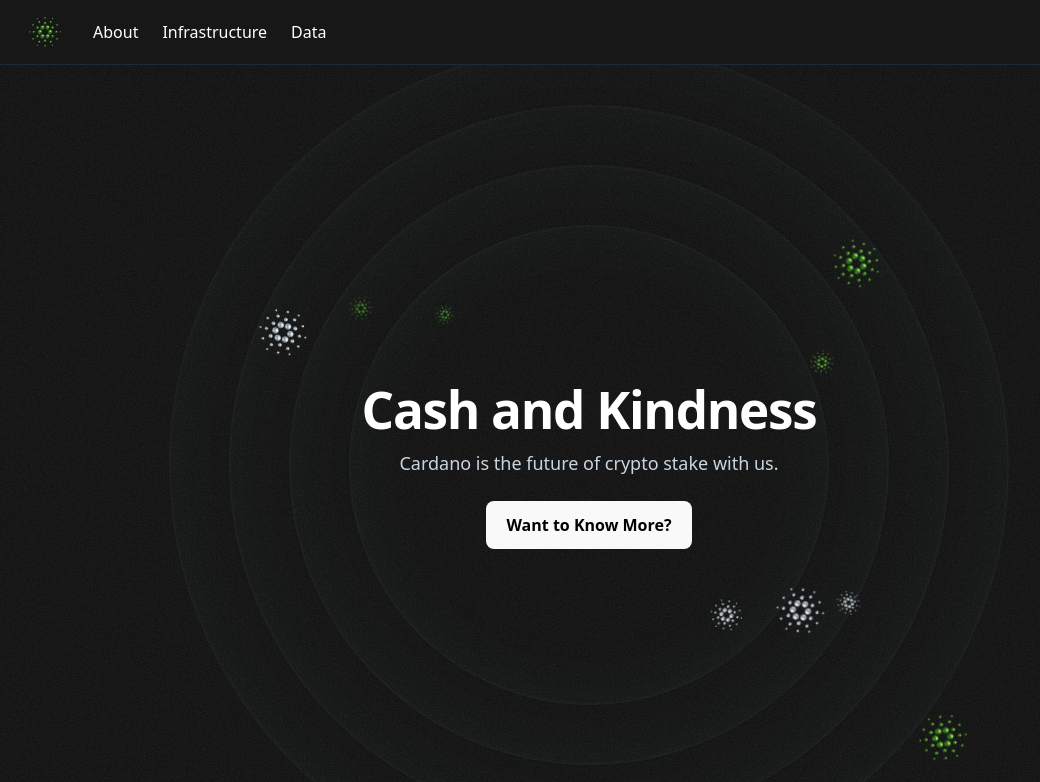
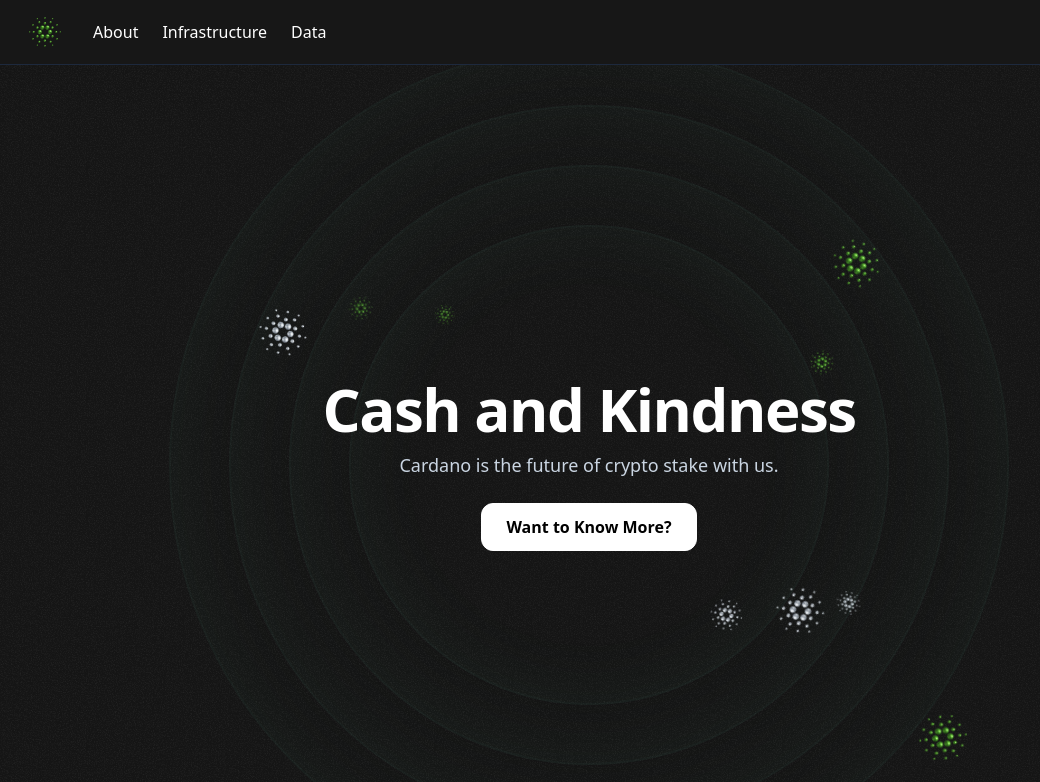
Before and after one commit to alewtschuk/stakepoolsite, a React (Vite) app in the folder cashsite/: page / in a window 1280 px wide. Shown: the top 782 px of the page, without its empty margins (51-1091 px from the left). Built offline with nearby package versions, Linux system fonts and the light colour scheme.

Commit message:
Darkmode button bug fixed

```diff
--- a/cashsite/src/index.css
+++ b/cashsite/src/index.css
@@ -2,76 +2,11 @@
 html {
   scroll-behavior: smooth;
 }
-:root {
-  font-family: system-ui, Avenir, Helvetica, Arial, sans-serif;
-  line-height: 1.5;
-  font-weight: 400;
-
-  color-scheme: light dark;
-  color: rgba(255, 255, 255, 0.87);
-  background-color: #242424;
-
-  font-synthesis: none;
-  text-rendering: optimizeLegibility;
-  -webkit-font-smoothing: antialiased;
-  -moz-osx-font-smoothing: grayscale;
-}
-
-a {
-  font-weight: 500;
-  color: #646cff;
-  text-decoration: inherit;
-}
-a:hover {
-  color: #535bf2;
-}
-
 body {
   margin: 0;
-  /* display: flex;
-  place-items: center; */
   min-width: 320px;
   min-height: 100vh;
 }
-
-h1 {
-  font-size: 3.2em;
-  line-height: 1.1;
-}
-
-button {
-  border-radius: 8px;
-  border: 1px solid transparent;
-  padding: 0.6em 1.2em;
-  font-size: 1em;
-  font-weight: 500;
-  font-family: inherit;
-  background-color: #1a1a1a;
-  cursor: pointer;
-  transition: border-color 0.25s;
-}
-/* Neutralize the Vite template blue hover border */
-button:hover {
-  border-color: inherit;
-}
-button:focus,
-button:focus-visible {
-  outline: none; /* remove default blue outline */
-}
-
-@media (prefers-color-scheme: light) {
-  :root {
-    color: #213547;
-    background-color: #ffffff;
-  }
-  a:hover {
-    color: #747bff;
-  }
-  button {
-    background-color: #f9f9f9;
-  }
-}
-
 .hero-ring {
  position: absolute;
  left: 50%;
```
